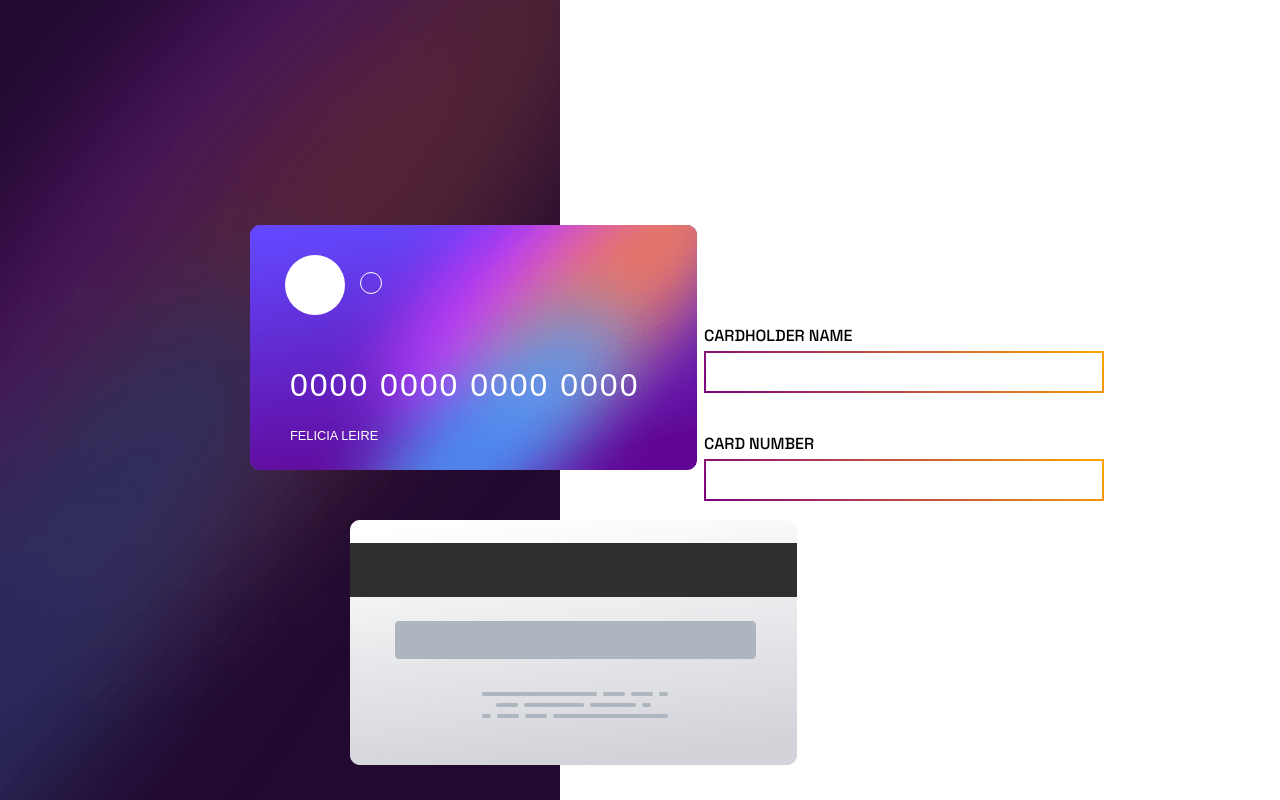
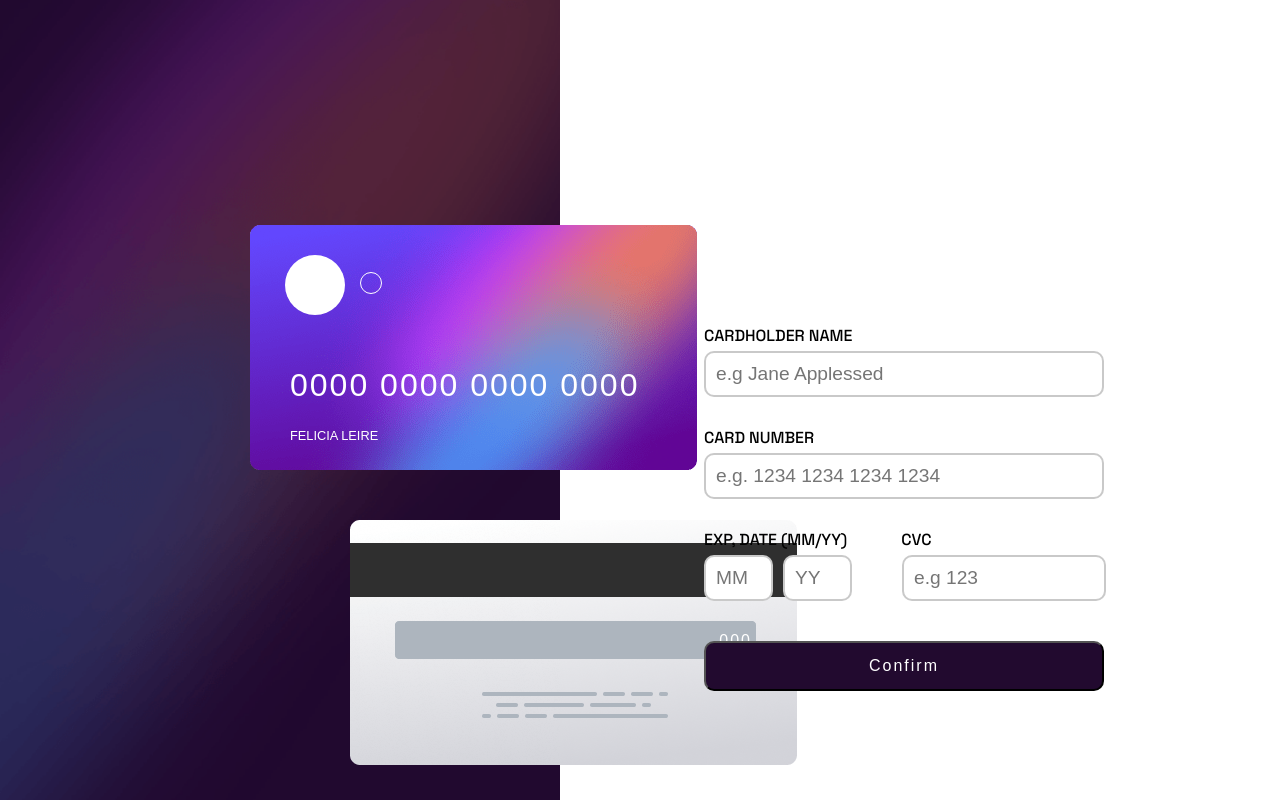
Before and after one commit to DavidSRV/CreditCard, a plain HTML site: page index.html in a window 1280 px wide. Drawn offline with Linux system fonts and the light colour scheme.

Commit message:
Se agregan inputs

```diff
--- a/Styles/style.css
+++ b/Styles/style.css
@@ -1,19 +1,20 @@
 @import url('https://fonts.googleapis.com/css2?family=Space+Grotesk:wght@500&display=swap');
 
-*{
+* {
     padding: 0;
     margin: 0;
 }
 
-body{
+body {
     width: 100%;
     height: 100%;
     background-image: url(/images/bg-main-desktop.png);
     background-repeat: no-repeat;
     background-size: 35rem;
-    font-family: 'Space Grotesk', sans-serif;}
+    font-family: 'Space Grotesk', sans-serif;
+}
 
-.card1{
+.card1 {
     position: absolute;
     top: 225px;
     left: 250px;
@@ -39,7 +40,7 @@ body{
     height: 20px;
 }
 
-.cardNum input{
+.cardNum input {
     position: relative;
     bottom: 190px;
     left: 40px;
@@ -50,7 +51,7 @@ body{
     background-color: transparent;
 }
 
-.nameUser input{
+.nameUser input {
     position: relative;
     bottom: 170px;
     left: 40px;
@@ -62,64 +63,123 @@ body{
 
 }
 
-::placeholder {
+.card1 ::placeholder {
     color: white;
 }
 
 
 
-
-
-
-
-
-
-.card2{
+.card2 {
     position: absolute;
     top: 520px;
     left: 350px;
 }
 
+.card2 .segurity {
+    position: relative;
+    bottom: 140px;
+    left: 210px;
+}
 
-form{
+.card2 input {
+    background-color: transparent;
+    border: none;
+    color: white;
+    text-align: end;
+    font-size: 1rem;
+    letter-spacing: 2px;
+}
+
+.card2 ::placeholder {
+    color: white;
+}
+
+
+form {
     position: absolute;
     top: 325px;
     left: 55%;
     width: 400px;
 }
 
-.name{
+.name {
     display: flex;
     flex-direction: column;
-    margin-bottom: 40px;
+    margin-bottom: 30px;
 }
 
-.name label{
+.name label {
     margin-bottom: 5px;
 }
 
-.name input{
+.name input {
     font-size: 1.2rem;
-    padding: 8px;
-    border-radius: 20px;
-    border: 2px solid;
-    border-image: linear-gradient(45deg, purple, orange) 1;
-
+    padding: 10px;
+    border: 2px solid rgba(128, 128, 128, 0.427);
+    border-radius: 10px;
 }
 
-.formnumcard{
+.formnumcard {
     display: flex;
     flex-direction: column;
 }
 
-.formnumcard label{
+.formnumcard label {
     margin-bottom: 5px;
 }
 
-.formnumcard input{
+.formnumcard input {
     font-size: 1.2rem;
-    padding: 8px;
-    border-radius: 20px;
-    border: 2px solid;
-    border-image: linear-gradient(45deg, purple, orange) 1;
+    padding: 10px;
+    border: 2px solid rgba(128, 128, 128, 0.427);
+    border-radius: 10px;
 }
+
+
+
+.date {
+    display: flex;
+    flex-direction: column;
+    margin-top: 30px;
+}
+
+.dateinputs {
+    display: flex;
+    flex-direction: row;
+}
+
+.date .datelabel {
+    margin-bottom: 5px;
+}
+
+.date label[for="date"] {
+    margin-right: 50px;
+}
+
+.date input {
+    font-size: 1.2rem;
+    padding: 10px;
+    border: 2px solid rgba(128, 128, 128, 0.427);
+    border-radius: 10px;
+    width: 45px;
+    margin-right: 10px;
+}
+
+.date input[name="space"] {
+    margin-right: 50px;
+}
+
+.date input[id="cvc"] {
+    width: 180px;
+}
+
+.inputconfirm {
+    width: 100%;
+    height: 50px;
+    margin: 40px 0;
+    border-radius: 10px;
+    background-color: #220a2f;
+    color: white;
+    font-size: 1rem;
+    letter-spacing: 2px;
+}
--- a/index.html
+++ b/index.html
@@ -1,5 +1,6 @@
 <!DOCTYPE html>
 <html lang="en">
+
 <head>
     <meta charset="UTF-8">
     <meta http-equiv="X-UA-Compatible" content="IE=edge">
@@ -7,6 +8,7 @@
     <link rel="stylesheet" href="Styles/style.css">
     <title>Credit-Card</title>
 </head>
+
 <body>
 
     <section class="card1">
@@ -26,6 +28,9 @@
 
     <section class="card2">
         <img src="./images/bg-card-back.png" alt="">
+        <div class="segurity">
+            <input type="number" name="" id="" placeholder="000" disabled>
+        </div>
     </section>
 
     <section class="form">
@@ -34,13 +39,33 @@
 
             <div class="name">
                 <label for="name">CARDHOLDER NAME</label>
-                <input id="name" type="text" name="name">
+                <input id="name" type="text" name="name" placeholder="e.g Jane Applessed" required>
             </div>
 
             <div class="formnumcard">
                 <label for="name">CARD NUMBER</label>
-                <input id="name" type="text" name="name">
+                <input id="name" type="text" name="name" placeholder="e.g. 1234 1234 1234 1234" required>
             </div>
+
+            <div class="date">
+
+                <div class="datelabel">
+                    <label for="date">EXP, DATE (MM/YY)</label>
+                    <label for="cvc">CVC</label>
+                </div>
+
+                <div class="dateinputs">
+
+                    <input id="date" type="text" placeholder="MM" required>
+
+                    <input id="date" name="space" type="text" placeholder="YY" required>
+
+                    <input id="cvc" type="text" placeholder="e.g 123" required>
+                </div>
+
+            </div>
+
+            <button class="inputconfirm" type="submit">Confirm</button>
 
         </form>
 
@@ -54,4 +79,5 @@
 
 
 </body>
+
 </html>
```
Also changed, not shown: indexEjmp.html (deleted, +0 -51 lines), style-guide.md (deleted, +0 -33 lines), README-template.md (deleted), README.md (deleted).
